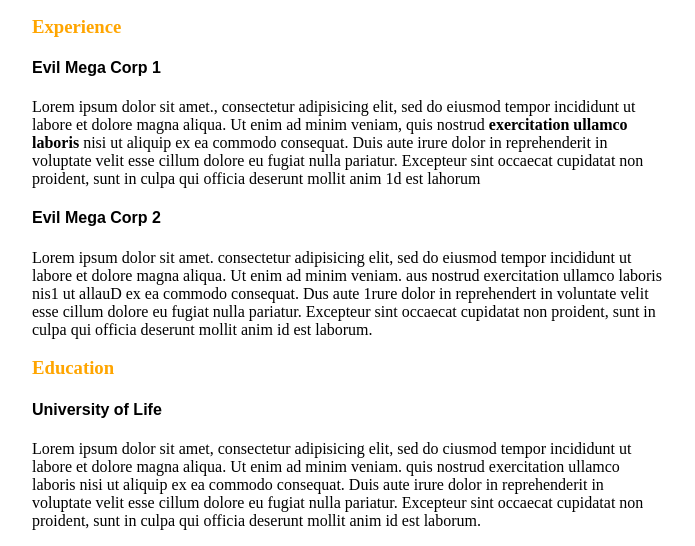
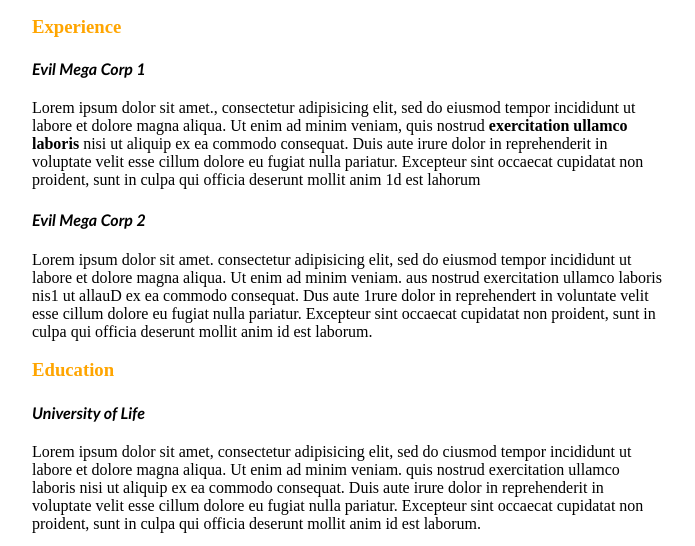
Before and after one commit to jollyfellow07/html-css-curriculum-vitae, a plain HTML site: page index.html in a window 1280 px wide. Shown: the part 247-793 px from the top of the page, without its empty margins (292-987 px from the left). Drawn offline with Linux system fonts and the light colour scheme.

Commit message:
progetto-css 1.0

```diff
--- a/file-css/style.css
+++ b/file-css/style.css
@@ -18,7 +18,9 @@ h3{
     color: orange;
 }
 h4{
-    Font-family: arial;
+    font-family:'calibri';
+
+    font-style: oblique;
 }
 
             /*centrata firma copyright, regolata dimensione testo e aggiunto bordo superiore*/
```
